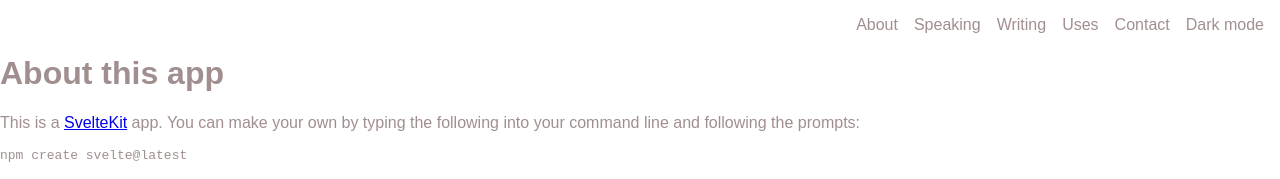
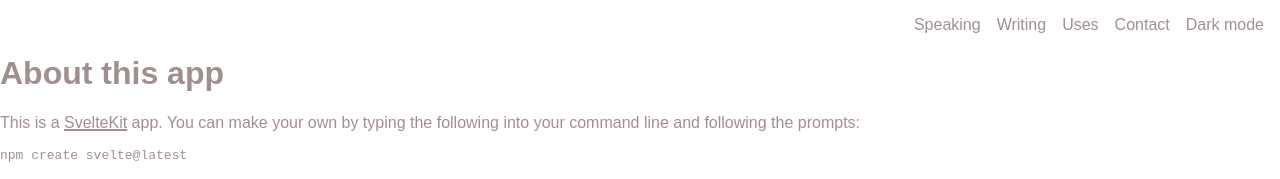
Before and after one commit to samuelemezzasalma/personal-profile, a SvelteKit app: page /about in a window 1280 px wide. Shown: the top 179 px of the page. Built offline with nearby package versions, Linux system fonts and the light colour scheme; some icons are missing.

Commit message:
changed some styles

```diff
--- a/src/routes/+layout.svelte
+++ b/src/routes/+layout.svelte
@@ -8,7 +8,7 @@
 		<nav id="navbar">
 			<span class="icon" aria-hidden="true">A</span>
 			<ul>
-				<li>About</li>
+				<li></li>
 				<li>Speaking</li>
 				<li>Writing</li>
 				<li>Uses</li>
--- a/src/routes/styles.css
+++ b/src/routes/styles.css
@@ -59,6 +59,7 @@ header nav {
 	font-size: 2rem;
 	cursor: pointer;
 }
+
 #navbar ul:hover {
 	display: flex;
 	flex-direction: column;
@@ -151,17 +152,28 @@ section#projects {
 	grid-row: span 2;
 }
 
-.project-tile {
-}
 
 /* Small devices (landscape phones, 576px and up) */
 @media (min-width: 576px) {
-	#navbar ul {
+
+
+	#navbar ul:hover, #navbar ul {
+		position: static;
 		list-style: none;
 		display: flex;
 		flex-direction: row;
 		justify-content: end;
 		/* background-color: aqua; */
+	}
+
+	a {
+		color: inherit;
+		text-decoration: underline 0.15em rgba(255, 255, 255, 0);
+		transition: text-decoration-color 300ms;
+	}
+
+	a:hover {
+		text-decoration-color: rgba(255, 255, 255, 1);
 	}
 
 	#navbar li {
```
